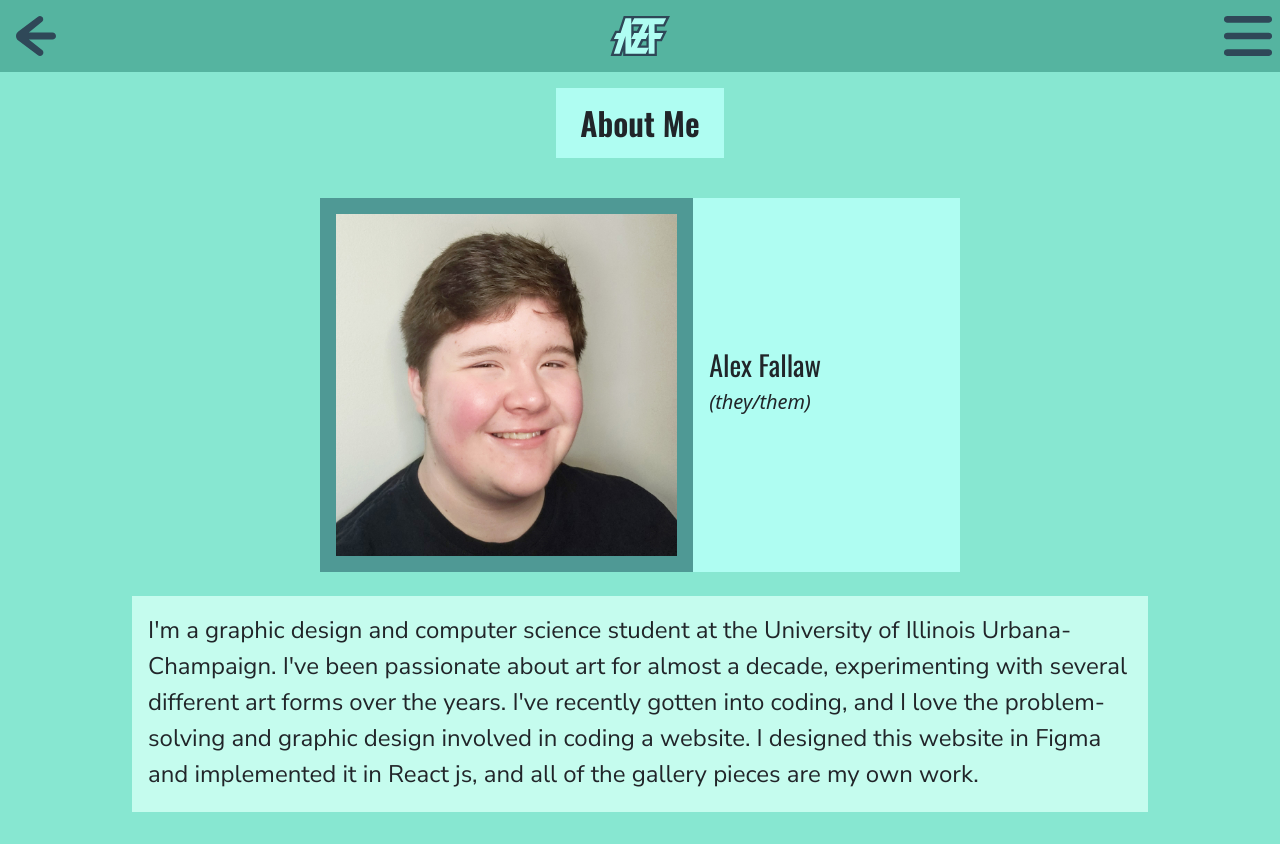
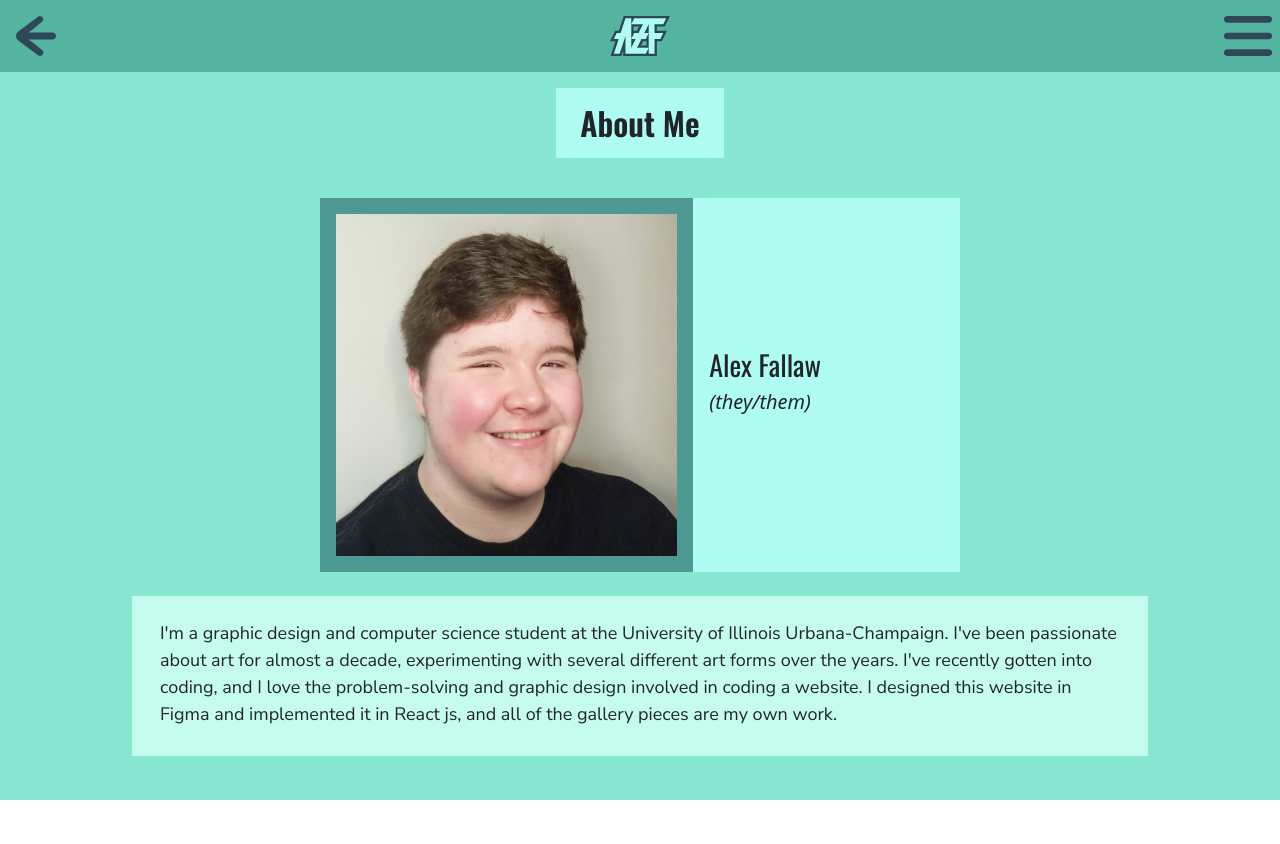
Before and after one commit to alexfallaw/alexfallaw.github.io, a React (Create React App) app: page /#/about in a window 1280 px wide. After the commit the page ends 800 px from the top, so only its background shows below. Built offline with nearby package versions, Linux system fonts and the light colour scheme.

Commit message:
Update about.css

```diff
--- a/src/styles/about.css
+++ b/src/styles/about.css
@@ -38,11 +38,11 @@
 }
 #about-bio {
   margin-top: 1.5rem;
-  padding: 1rem;
+  padding: 1.5rem 1.75rem;
   width: 100%;
 }
 #about-bio-text {
   text-align: start;
   margin-bottom: 0.25rem;
-  font-size: 1.5rem;
+  font-size: 1.125rem;
 }
```
